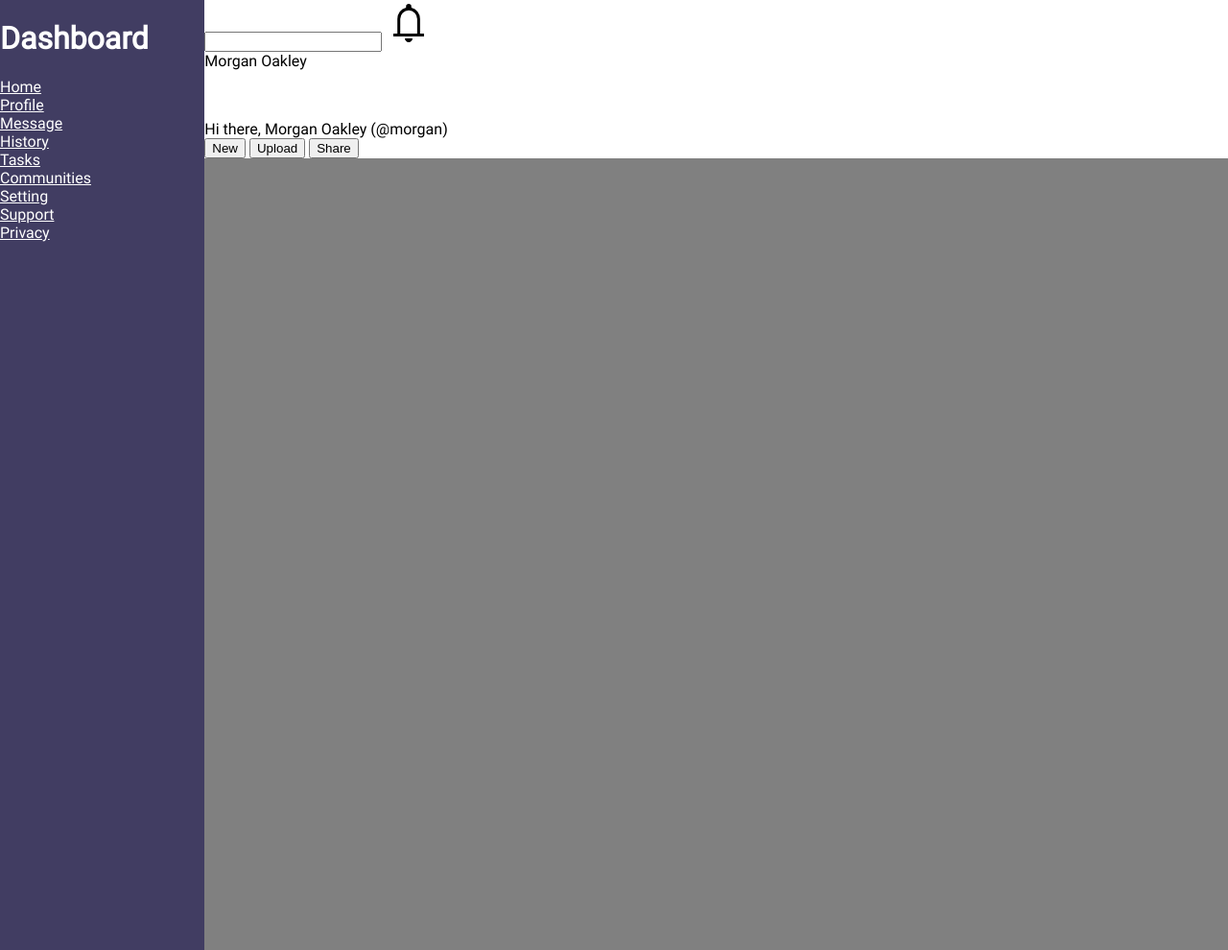
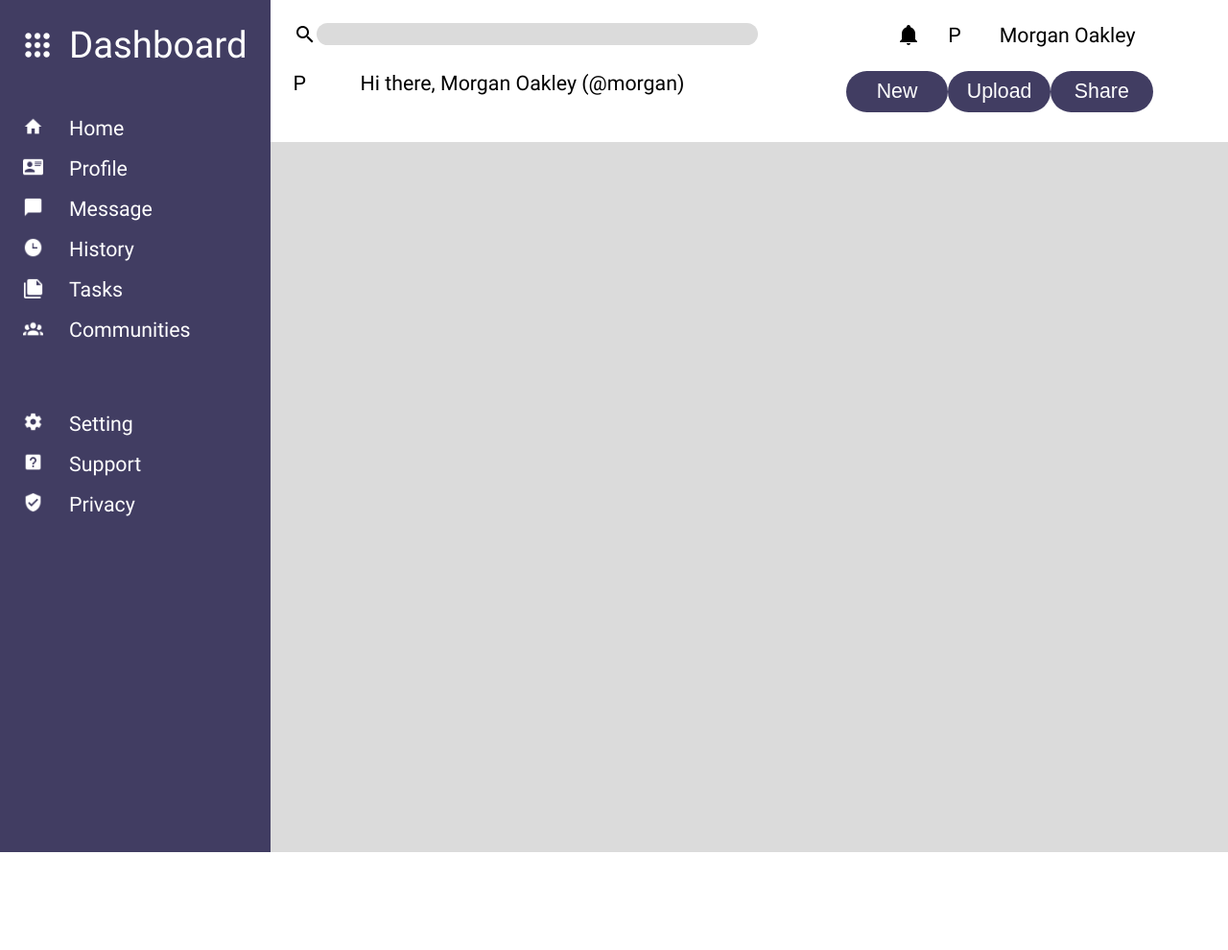
Before and after one commit to ncesare/odin-dashboard, a plain HTML site: page index.html in a window 1280 px wide. Shown: the whole page at 96% size. After the commit the page ends 888 px from the top, so only its background shows below. Drawn offline with Linux system fonts and the light colour scheme.

Commit message:
First pass on dashboard and header

```diff
--- a/index.html
+++ b/index.html
@@ -9,27 +9,28 @@
 </head>
 <body>
     <div class="header">
+        <img src="images/magnify.png" alt="Maginfying glass" id="search-icon">
         <input type="text" name="" id="search-bar">
-        <img src="images/notification-icon.svg" alt="Notification icon">
-        <img src="images/profile.png" alt="User profile">
-        <div>Morgan Oakley</div>
-        <img src="images/profile.png" alt="User profile">
-        <div>Hi there, Morgan Oakley (@morgan)</div>
+        <img src="images/bell.png" alt="Bell" id="notification-icon">
+        <div class="profile-pic">P</div>
+        <div id="username">Morgan Oakley</div>
+        <div class="profile-pic">P</div>
+        <div id="greeting">Hi there, Morgan Oakley (@morgan)</div>
         <button type="button">New</button>
         <button type="button">Upload</button>
         <button type="button">Share</button>
     </div>
     <div class="dashboard">
-        <h1>Dashboard</h1>
-        <div class="link"><a href="">Home</a></div>
-        <div class="link"><a href="">Profile</a></div>
-        <div class="link"><a href="">Message</a></div>
-        <div class="link"><a href="">History</a></div>
-        <div class="link"><a href="">Tasks</a></div>
-        <div class="link"><a href="">Communities</a></div>
-        <div class="link"><a href="">Setting</a></div>
-        <div class="link"><a href="">Support</a></div>
-        <div class="link"><a href="">Privacy</a></div>
+        <img src="images/dots-grid.png" alt="Grid of dots"><div>Dashboard</div>
+        <img src="images/home.png" alt="Home icon"><a href="">Home</a>
+        <img src="images/profile.png" alt="User profile icon"><a href="">Profile</a>
+        <img src="images/message.png" alt="Message icon"><a href="">Message</a>
+        <img src="images/clock-time-three.png" alt="Clock icon"><a href="">History</a>
+        <img src="images/note-multiple.png" alt="Notes icon"><a href="">Tasks</a>
+        <img src="images/account-group.png" alt="Group of people icon"><a href="">Communities</a>
+        <img src="images/cog.png" alt="Cog icon"><a href="">Setting</a>
+        <img src="images/help-box.png" alt="Question mark box icon"><a href="">Support</a>
+        <img src="images/shield-check.png" alt="Shield with check mark icon"><a href="">Privacy</a>
     </div>
     <div class="main"></div>
 </body>
--- a/styles.css
+++ b/styles.css
@@ -5,6 +5,7 @@
 
 :root {
     font-family: "Roboto";
+    font-size: 16pt;
 }
 
 body {
@@ -19,19 +20,112 @@ body {
     grid-row: 1 / 3;
     background-color: rgb(65, 61, 98);
     color: white;
+    padding: 24px;
+    display: grid;
+    grid-template-columns: 48px 1fr;
+    grid-template-rows: 4rem repeat(5, 30px) 4rem repeat(3, 30px);
+    row-gap: 12px;
 }
 
-.dashboard>div>a {
+.dashboard>img:nth-child(1) {
+    height: 1.8rem;
+    width: auto;
+    margin-top: 4px;
+    margin-left: -4px;
+}
+
+.dashboard>div:nth-child(2) {
+    font-size: 1.8rem;
+}
+
+.dashboard>img {
+    height: 1rem;
+    width: auto;
+    margin-right: 1rem;
+}
+
+.dashboard>a {
     color: white;
+    text-decoration: none;
+}
+
+.dashboard>a:hover {
+    text-decoration: underline;
 }
 
 .header {
     grid-column: 2 / 3;
     grid-row: 1 / 2;
+    box-shadow: 2px 2px 2px black;
+    display: grid;
+    grid-template-columns: repeat(40, 1fr);
+    grid-template-rows: 50px 50px;
+    padding: 24px;
+}
+
+.header #search-icon {
+    grid-column: 1 / 2;
+}
+
+.header input {
+    grid-column: 2 / span 20;
+    grid-row: 1 / 2;
+    height: 1rem;
+    border: 0;
+    border-radius: 12px;
+    background-color: rgb(219, 219, 219);
+}
+
+.header #notification-icon {
+    grid-column: 28 / span 1;
+}
+
+.header .profile-pic:nth-of-type(1) {
+    grid-column: 30 / span 1;
+}
+
+.header #username {
+    grid-column: 32 / -1;
+}
+
+.header .profile-pic:nth-of-type(2), #greeting, .header>button {
+    grid-row: 2 / 3;
+}
+
+.header .profile-pic:nth-of-type(2) {
+    grid-column-start: 1;
+}
+
+#greeting {
+    grid-column: 4 / 20;
+    display: flex;
+    flex-wrap: wrap;
+}
+
+.header>button {
+    border: 0;
+    border-radius: 24px;
+    background-color: rgb(65, 61, 98);
+    color: white;
+    height: 2rem;
+    width: 5rem;
+    font-size: 1rem;
+}
+
+.header>button:nth-of-type(1) {
+    grid-column: 26 / 30;
+}
+
+.header>button:nth-of-type(2) {
+    grid-column: 30 / 34;
+}
+
+.header>button:nth-of-type(3) {
+    grid-column: 34 / -1;
 }
 
 .main {
     grid-column: 2 / 3;
     grid-row: 2 / 3;
-    background-color: gray;
+    background-color: rgb(219, 219, 219);
 }
```
Also changed, not shown: images/account-group.png (added), images/bell.png (added), images/clock-time-three.png (added), images/cog.png (added), images/dots-grid.png (added), images/help-box.png (added), images/home.png (added), images/magnify.png (added), images/message.png (added), images/note-multiple.png (added), images/notification-icon.svg (deleted), images/shield-check.png (added).
